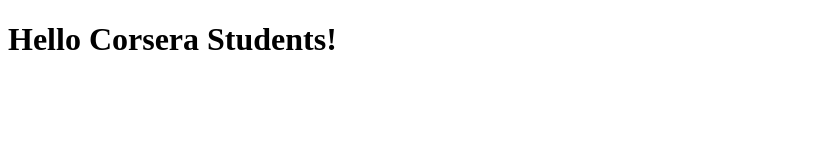
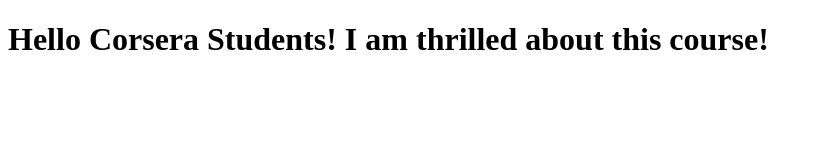
Before and after one commit to gott53/coursera-test, a plain HTML site: page index.html in a window 1280 px wide. Shown: the whole page, without its empty margins (0-821 px from the left). Drawn offline with Linux system fonts and the light colour scheme.

Commit message:
Next version of web file

```diff
--- a/index.html
+++ b/index.html
@@ -5,6 +5,6 @@
         <title>Hello Corsera 1</title>
     </head>
     <body>
-        <h1>Hello Corsera Students!</h1>
+        <h1>Hello Corsera Students!  I am thrilled about this course!</h1>
     </body>
 </html>
```
